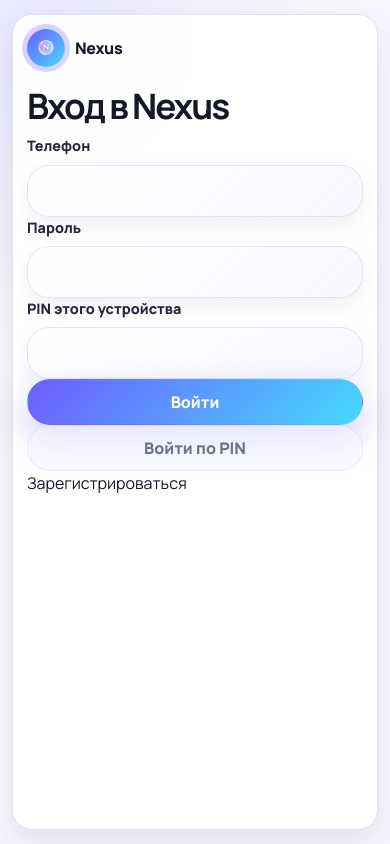
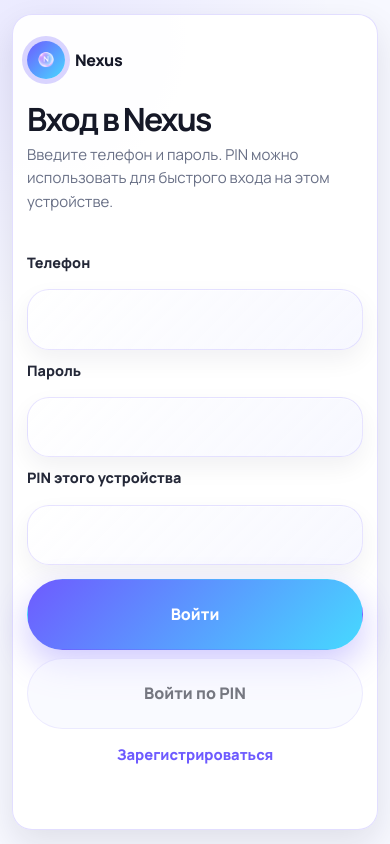
Before and after one commit to arSha9889/Ara, a React (Vite) app in the folder apps/web/: page /login in a window 390 px wide. Built offline with nearby package versions, Linux system fonts and the light colour scheme; no server answers.

Commit message:
Переделанные экраны регистрации и входа

```diff
--- a/apps/web/src/features/auth/pages/LoginPage.jsx
+++ b/apps/web/src/features/auth/pages/LoginPage.jsx
@@ -52,19 +52,28 @@
 
   return (
     <main className="auth-page">
-      <form className="panel" onSubmit={handleSubmit}>
+      <form className="panel auth-card" onSubmit={handleSubmit}>
+        <div className="auth-card-head">
           <Link to="/" className="brand compact">
             <img className="brand-mark" src="/icons/nexus-icon-192.png" alt="" aria-hidden="true" />
             <span>Nexus</span>
           </Link>
+          <div>
             <h1>{t('auth.loginTitle')}</h1>
+            <p className="muted">{t('auth.loginSubtitle')}</p>
+          </div>
+        </div>
+        <div className="auth-fields">
           <TextInput label={t('auth.phone')} inputMode="tel" autoComplete="tel" value={form.phone} onChange={(event) => updateField('phone', event.target.value)} required />
           <TextInput label={t('auth.password')} type="password" autoComplete="current-password" value={form.password} onChange={(event) => updateField('password', event.target.value)} required />
           <TextInput label={t('auth.pin')} inputMode="numeric" autoComplete="off" value={form.pin} onChange={(event) => updateField('pin', event.target.value)} />
+        </div>
         {error ? <p className="error-text">{error}</p> : null}
+        <div className="auth-actions">
           <Button type="submit" disabled={isLoading}>{isLoading ? t('auth.signingIn') : t('auth.signIn')}</Button>
           <Button type="button" variant="secondary" disabled={isLoading || !form.phone || !form.pin} onClick={handlePinLogin}>{t('auth.signInWithPin')}</Button>
-        <Link to="/register">{t('auth.createAccount')}</Link>
+        </div>
+        <Link to="/register" className="auth-switch-link">{t('auth.createAccount')}</Link>
       </form>
     </main>
   );
--- a/apps/web/src/shared/i18n/dictionaries.js
+++ b/apps/web/src/shared/i18n/dictionaries.js
@@ -45,6 +45,7 @@
     },
     auth: {
       loginTitle: 'Вход в Nexus',
+      loginSubtitle: 'Введите телефон и пароль. PIN можно использовать для быстрого входа на этом устройстве.',
       nexusId: 'Nexus ID',
       phone: 'Телефон',
       password: 'Пароль',
@@ -82,7 +83,7 @@
       passwordText: 'Задайте пароль для входа. PIN можно добавить для быстрого входа только на этом устройстве.',
       accessKicker: 'Безопасный вход',
       accessTitle: 'Подтвердите доступ так же просто, как сообщение в чате',
-      accessText: 'Nexus проверит номер через Telegram-бота и сразу переведёт вас к профилю — без лишних форм и ожидания.',
+      accessText: 'Введите номер, получите 4-значный код в Telegram-боте и подтвердите его здесь.',
       accessPreviewBot: 'Код доступа готов',
       accessPreviewUser: 'Подтверждаю',
       accessChecklist: 'Статус подтверждения доступа',
@@ -323,6 +324,7 @@
     },
     auth: {
       loginTitle: 'Sign in to Nexus',
+      loginSubtitle: 'Enter your phone and password. You can use PIN for quick access on this device.',
       nexusId: 'Nexus ID',
       phone: 'Phone',
       password: 'Password',
@@ -360,7 +362,7 @@
       passwordText: 'Set a password for sign-in. You can add a PIN for faster access on this device only.',
       accessKicker: 'Secure access',
       accessTitle: 'Confirm access as simply as sending a chat message',
-      accessText: 'Nexus verifies your number through the Telegram bot and moves you straight to the profile step — no extra forms or waiting.',
+      accessText: 'Enter your phone number, get a 4-digit code in the Telegram bot, and confirm it here.',
       accessPreviewBot: 'Access code is ready',
       accessPreviewUser: 'Confirming',
       accessChecklist: 'Access verification status',
--- a/apps/web/src/styles/global.css
+++ b/apps/web/src/styles/global.css
@@ -760,172 +760,40 @@
 
 .access-step-shell {
   display: grid;
-  gap: 14px;
-}
-
-.access-hero-card {
-  position: relative;
-  overflow: hidden;
-  border: 1px solid color-mix(in srgb, var(--primary), transparent 82%);
-  border-radius: 28px;
-  background:
-    radial-gradient(circle at 12% 12%, color-mix(in srgb, var(--secondary), transparent 70%), transparent 34%),
-    linear-gradient(135deg, color-mix(in srgb, var(--surface), transparent 0%), color-mix(in srgb, var(--surface-elevated), transparent 4%));
-  box-shadow: 0 22px 54px rgba(20, 20, 43, 0.1), inset 0 1px 0 rgba(255, 255, 255, 0.64);
-  padding: 18px;
-  display: grid;
-  grid-template-columns: minmax(0, 1fr) minmax(220px, 0.78fr);
-  gap: 18px;
-  align-items: end;
-}
-
-.access-hero-card::after {
-  content: '';
-  position: absolute;
-  inset: auto -80px -120px auto;
-  width: 260px;
-  height: 260px;
-  border-radius: 999px;
-  background: color-mix(in srgb, var(--primary), transparent 80%);
-  filter: blur(10px);
-  pointer-events: none;
-}
-
-.access-hero-orb {
-  width: 46px;
-  height: 46px;
-  border-radius: 17px;
-  display: grid;
-  place-items: center;
-  background: linear-gradient(135deg, var(--primary), var(--secondary));
-  color: white;
-  box-shadow: 0 14px 32px color-mix(in srgb, var(--primary), transparent 68%);
-  font-weight: 950;
-}
-
-.access-hero-copy {
-  display: grid;
-  gap: 8px;
-  align-content: start;
-}
-
-.access-hero-copy h2 {
-  max-width: 520px;
-  margin: 0;
-  font-size: clamp(1.45rem, 3.8vw, 2.25rem);
-}
-
-.access-hero-copy p {
+  gap: 12px;
+}
+
+.access-card {
+  margin-top: 10px;
+  border-radius: 22px;
+  padding: 16px;
+  gap: 12px;
+  box-shadow: 0 14px 38px rgba(20, 20, 43, 0.08);
+}
+
+.access-card-head {
+  display: grid;
+  gap: 4px;
+}
+
+.access-card-head strong {
+  font-size: 1rem;
+}
+
+.access-card-head p {
   max-width: 560px;
-  margin: 0;
-  color: var(--muted);
-  font-weight: 650;
-}
-
-.access-kicker {
-  color: color-mix(in srgb, var(--primary), var(--text) 18%);
-  font-size: 0.78rem;
-  font-weight: 950;
-  letter-spacing: 0.14em;
-  text-transform: uppercase;
-}
-
-.access-chat-preview {
-  position: relative;
-  z-index: 1;
-  display: grid;
-  gap: 10px;
-  border: 1px solid color-mix(in srgb, var(--primary), transparent 86%);
-  border-radius: 24px;
-  background: color-mix(in srgb, var(--surface), transparent 10%);
-  padding: 14px;
-  box-shadow: 0 18px 42px rgba(20, 20, 43, 0.12), inset 0 1px 0 rgba(255, 255, 255, 0.68);
-}
-
-.access-chat-row {
-  display: flex;
-  gap: 8px;
-  align-items: flex-end;
-}
-
-.access-chat-row.outgoing { justify-content: flex-end; }
-
-.access-chat-avatar {
-  width: 30px;
-  height: 30px;
-  border-radius: 11px;
-  display: grid;
-  place-items: center;
-  flex: 0 0 auto;
-  background: linear-gradient(135deg, var(--primary), var(--secondary));
-  color: white;
-  font-size: 0.78rem;
-  font-weight: 950;
-}
-
-.access-chat-bubble {
-  max-width: 180px;
-  border-radius: 18px 18px 18px 7px;
-  background: color-mix(in srgb, var(--surface-elevated), white 16%);
-  padding: 10px 12px;
-  color: var(--text);
-  font-size: 0.86rem;
-  font-weight: 850;
-  box-shadow: 0 8px 20px rgba(20, 20, 43, 0.07);
-}
-
-.access-chat-row.outgoing .access-chat-bubble {
-  border-radius: 18px 18px 7px 18px;
-  background: linear-gradient(135deg, var(--primary), var(--secondary));
-  color: white;
-}
-
-.access-chat-code {
-  justify-self: center;
-  border-radius: 999px;
-  background: color-mix(in srgb, var(--success), transparent 86%);
-  color: color-mix(in srgb, var(--success), var(--text) 28%);
-  padding: 7px 12px;
-  font-weight: 950;
-  letter-spacing: 0.16em;
-}
-
-.access-card {
-  border-radius: 26px;
-  padding: 18px;
-  gap: 14px;
-}
-
-.access-card-head {
-  display: flex;
-  gap: 12px;
-  align-items: flex-start;
-}
-
-.access-card-head p { margin-bottom: 0; }
-
-.access-card-icon {
-  width: 42px;
-  height: 42px;
-  border-radius: 16px;
-  display: grid;
-  place-items: center;
-  flex: 0 0 auto;
-  background: color-mix(in srgb, var(--secondary), transparent 82%);
-  color: color-mix(in srgb, var(--primary), var(--text) 12%);
-  box-shadow: inset 0 1px 0 rgba(255, 255, 255, 0.6);
-  font-weight: 950;
+  margin-bottom: 0;
+  font-size: 0.9rem;
 }
 
 .access-mini-steps {
   display: grid;
   grid-template-columns: repeat(3, minmax(0, 1fr));
-  gap: 8px;
+  gap: 6px;
 }
 
 .access-mini-steps span {
-  position: relative;
-  min-height: 38px;
+  min-height: 32px;
   border: 1px solid color-mix(in srgb, var(--primary), transparent 86%);
   border-radius: 999px;
   display: flex;
@@ -934,7 +802,7 @@
   gap: 7px;
   background: color-mix(in srgb, var(--surface), transparent 4%);
   color: var(--muted);
-  font-size: 0.82rem;
+  font-size: 0.78rem;
   font-weight: 900;
 }
 
@@ -955,41 +823,122 @@
 
 .access-country-picker {
   display: grid;
-  grid-template-columns: repeat(2, minmax(0, 1fr));
-  gap: 10px;
-}
-
-.access-phone-row,
+  align-self: end;
+  grid-template-columns: repeat(2, minmax(64px, 1fr));
+  gap: 6px;
+}
+
+.access-country-picker .country-option {
+  min-height: 48px;
+  border-radius: 18px;
+  gap: 7px;
+  padding: 7px 24px 7px 8px;
+}
+
+.access-country-picker .country-option-flag {
+  width: 28px;
+  height: 28px;
+  font-size: 1rem;
+}
+
+.access-country-picker .country-option-copy strong {
+  font-size: 0.78rem;
+}
+
+.access-country-picker .country-option-copy small {
+  font-size: 0.68rem;
+}
+
+.access-country-picker .country-option-check {
+  right: 7px;
+  width: 15px;
+  height: 15px;
+  font-size: 0.58rem;
+}
+
+.access-phone-row {
+  display: grid;
+  grid-template-columns: minmax(142px, 0.4fr) minmax(0, 1fr);
+  gap: 8px;
+  align-items: end;
+}
+
 .access-code-row {
   display: grid;
-  grid-template-columns: minmax(0, 1fr) auto;
-  gap: 10px;
+  grid-template-columns: minmax(0, 1fr) minmax(170px, 0.42fr);
+  gap: 8px;
   align-items: end;
 }
 
-.access-phone-row .button,
+.access-request-action {
+  display: flex;
+  justify-content: center;
+}
+
+.access-request-action .button {
+  min-width: min(100%, 260px);
+}
+
+.access-request-action .button,
 .access-code-row .button {
-  min-height: 52px;
-  border-radius: 22px;
+  min-height: 48px;
+  border-radius: 18px;
+  padding-inline: 16px;
 }
 
 .access-bot-link {
-  min-height: 52px;
+  min-height: 46px;
+  border-radius: 18px;
   border-color: color-mix(in srgb, var(--secondary), transparent 56%);
   background: color-mix(in srgb, var(--secondary), transparent 88%);
 }
 
-.access-footer-actions {
-  display: grid;
-  grid-template-columns: minmax(0, 1fr) auto;
-  gap: 12px;
-  align-items: center;
-}
-
-.access-footer-actions span {
-  color: var(--muted);
-  font-size: 0.84rem;
-  font-weight: 750;
+.auth-card {
+  width: min(100%, 460px);
+  display: grid;
+  gap: 14px;
+  padding: 24px;
+}
+
+.auth-card-head {
+  display: grid;
+  gap: 10px;
+}
+
+.auth-card .brand.compact {
+  margin-bottom: 2px;
+}
+
+.auth-card h1 {
+  margin-bottom: 8px;
+  font-size: clamp(2rem, 5vw, 2.75rem);
+}
+
+.auth-card p {
+  margin-bottom: 0;
+  font-size: 0.94rem;
+}
+
+.auth-fields {
+  display: grid;
+  gap: 10px;
+}
+
+.auth-actions {
+  display: grid;
+  grid-template-columns: 1fr 1fr;
+  gap: 8px;
+}
+
+.auth-switch-link {
+  justify-self: center;
+  color: var(--primary);
+  font-size: 0.92rem;
+  font-weight: 900;
+}
+
+.auth-switch-link:hover {
+  color: color-mix(in srgb, var(--primary), var(--secondary) 28%);
 }
 
 .onboard-page {
@@ -3527,6 +3476,12 @@
 
   .country-picker-options { grid-template-columns: 1fr; }
   .country-option { min-height: 62px; border-radius: 20px; }
+  .access-phone-row,
+  .access-code-row { grid-template-columns: 1fr; }
+  .access-country-picker { grid-template-columns: repeat(2, minmax(0, 1fr)); }
+  .access-country-picker .country-option { min-height: 48px; border-radius: 18px; }
+  .auth-card { padding: 18px; }
+  .auth-actions { grid-template-columns: 1fr; }
   .selected-country-card { align-items: flex-start; flex-wrap: wrap; border-radius: 20px; }
   .selected-country-change { margin-left: 49px; }
   .onboard-actions { display: grid; }
```
Also changed, not shown: apps/web/src/features/auth/pages/RegisterPage.jsx (+6 -26 lines). Lines whose indentation alone changed are shown as unchanged.
